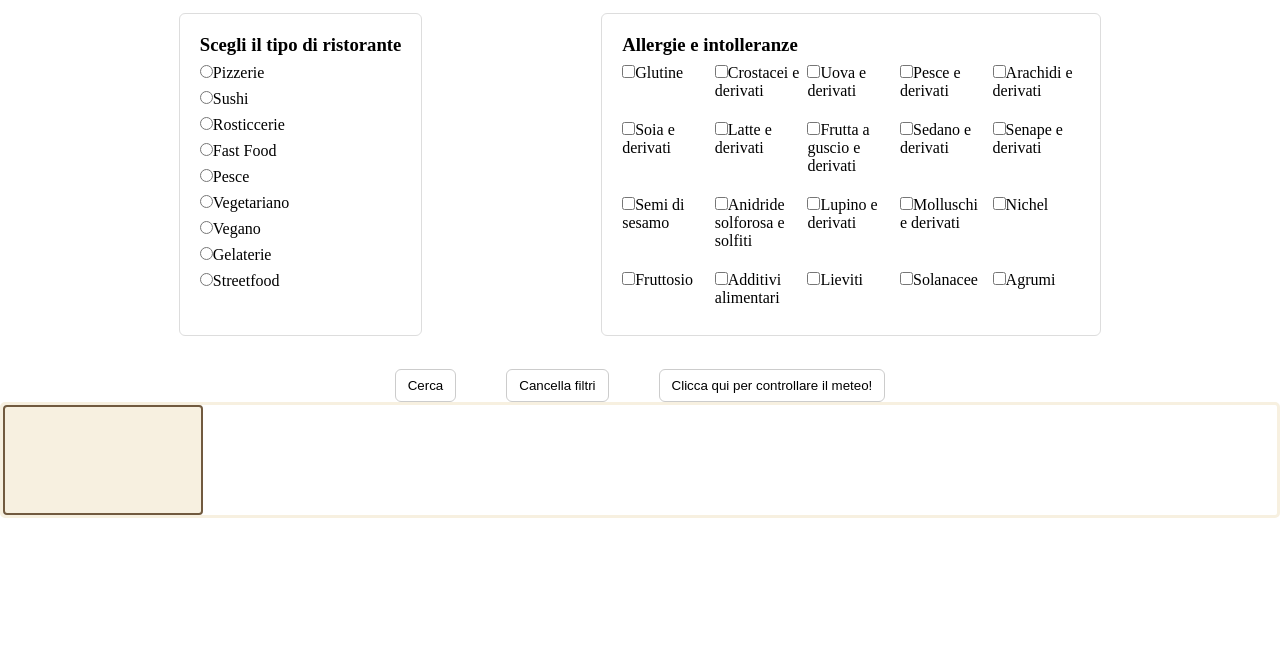
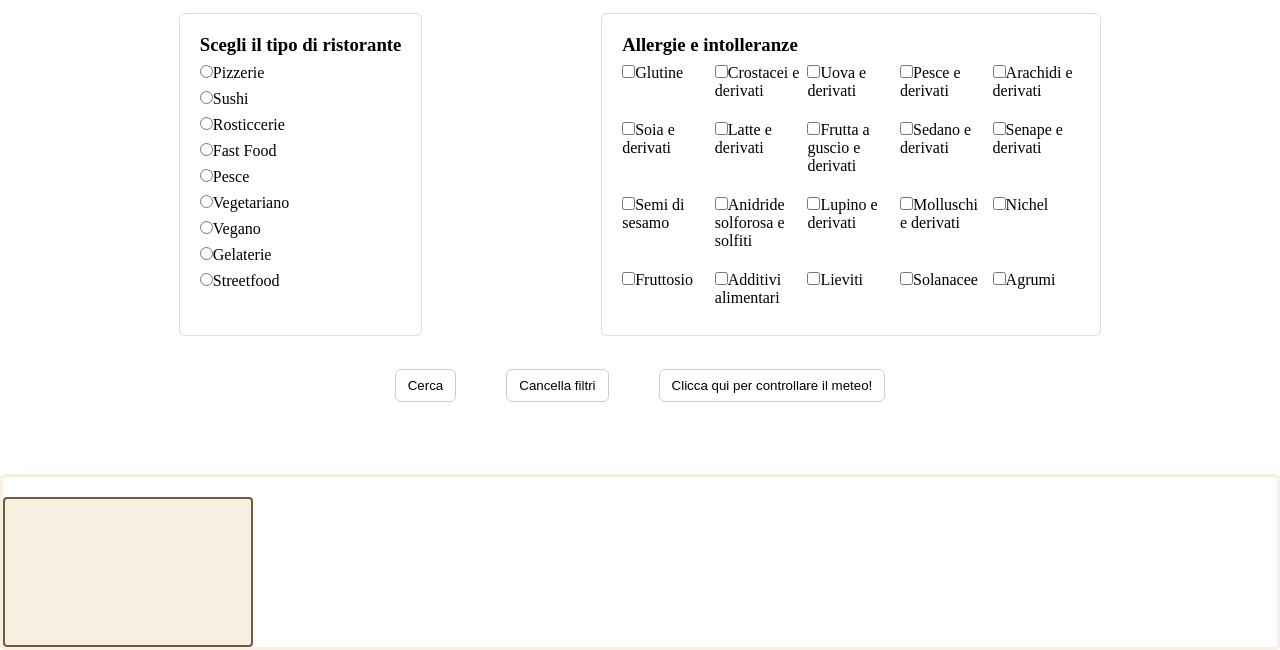
Before and after one commit to YunesAzzouz/ProgettoITS, a website: page front-end/scelta.html in a window 1280 px wide. Shown: the part 167-817 px from the top of the page. Drawn offline with Linux system fonts and the light colour scheme.

Commit message:
update css

```diff
--- a/front-end/style/scelta1.css
+++ b/front-end/style/scelta1.css
@@ -52,9 +52,12 @@
 }
 
 .restaurant-card{
-  height: 110px;
-  width: 200px;
+  height: 150px;
+  width: 250px;
   background: var(--bg-primary-color);
   border: 2px solid var(--bg-forms-send);
   border-radius: 4px;
+  margin-top: 20px;
+  align-items: center;
+  justify-content: center;
 }
```
Also changed, not shown: front-end/index.html (+5 -0 lines), front-end/scelta.html (+4 -0 lines).
